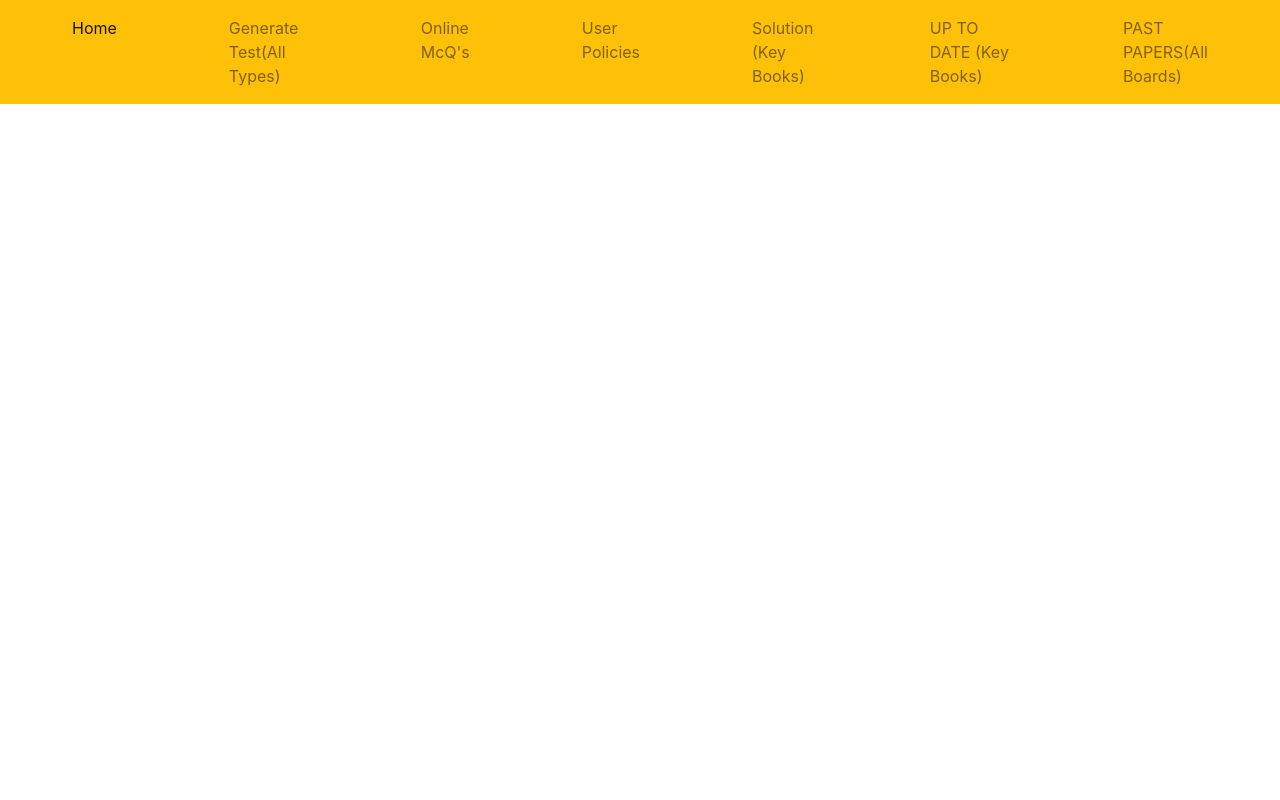
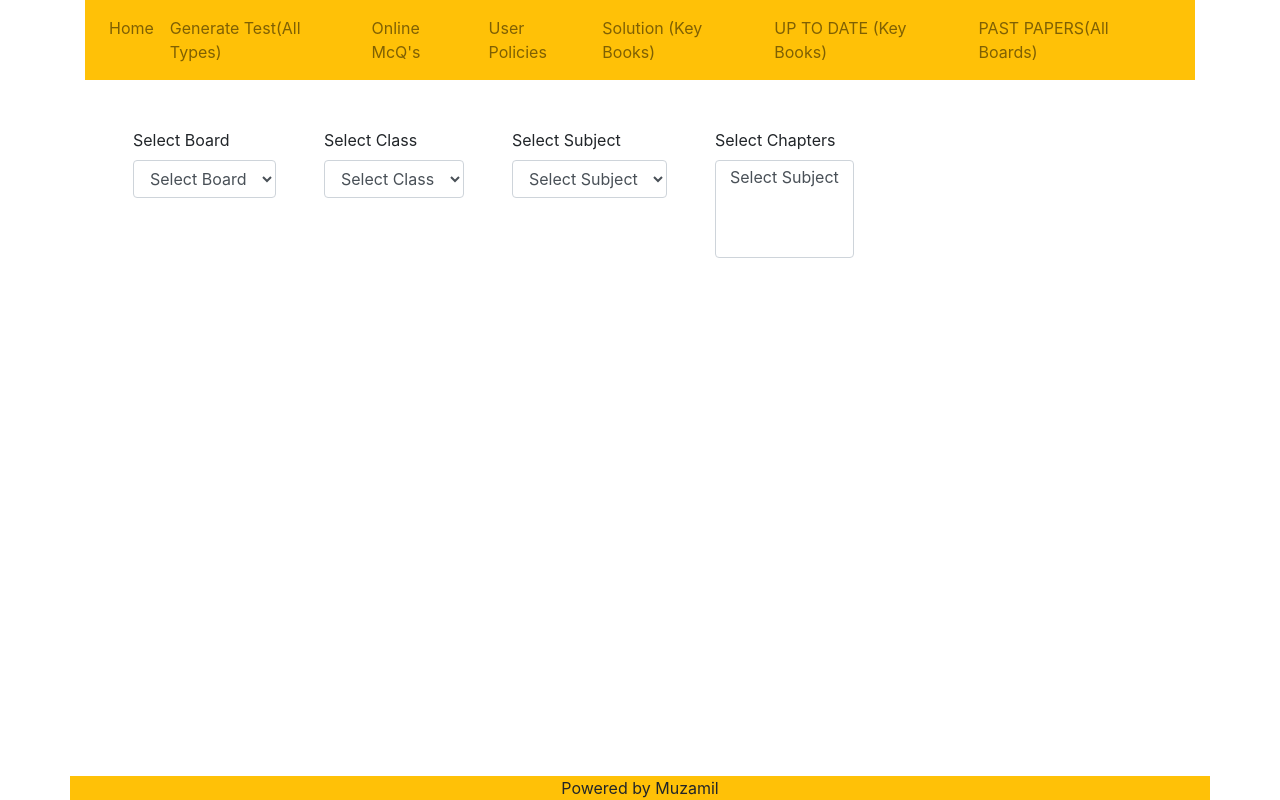
Before and after one commit to muzamilqadir786/brainbooks, a Django app: page / in a window 1280 px wide. Run offline with Django 4.2, Linux system fonts and the light colour scheme; data that the repository does not hold is empty; parts of the project's set-up code (start-up, migrations or seed data) failed here and were passed over.

Commit message:
main page ready of site

```diff
--- a/questions/urls.py
+++ b/questions/urls.py
@@ -1,7 +1,7 @@
 from django.urls import path
 from . import views
 urlpatterns = [
-    path('', views.index, name='index'),
+    path('', views.generate_paper, name='index'),
     path('generate_paper/', views.generate_paper, name='generate_paper'),
     path('ajax/load-dropdown/', views.load_dropdown_ajax, name='ajax_load_dropdown'),
 ]
--- a/templates/base.html
+++ b/templates/base.html
@@ -11,48 +11,34 @@
     <!--<link rel="stylesheet" href="style.css">-->
     <title>{% block title %}My amazing site{% endblock %}</title>
     <style>
-        .topnav a:hover {
+        ul.navbar-nav a:hover {
             border-bottom: 3px solid red;
         }
-        @media (min-width: 992px) {
-            .navbar li {
-                margin-left: 3em;
-                margin-right: 3em;
-            }
-        }
+
     </style>
 </head>
 
-<body>
-    <nav class="navbar navbar-expand-lg navbar-light bg-warning">
-    <div class="collapse navbar-collapse">
-      <ul class="navbar-nav ml-auto topnav">
-        <li class="nav-item"><a href="{% url 'index' %}" class="nav-link link-dark px-2 active" aria-current="page">Home</a></li>
-        <li class="nav-item"><a href="{% url 'generate_paper' %}" class="nav-link link-dark px-2">Generate Test(All Types)</a></li>
-        <li class="nav-item"><a href="#" class="nav-link link-dark px-2">Online McQ's</a></li>
-        <li class="nav-item"><a href="#" class="nav-link link-dark px-2">User Policies</a></li>
-        <li class="nav-item"><a href="#" class="nav-link link-dark px-2">Solution (Key Books)</a></li>
-        <li class="nav-item"><a href="#" class="nav-link link-dark px-2">UP TO DATE (Key Books)</a></li>
-        <li class="nav-item"><a href="#" class="nav-link link-dark px-2">PAST PAPERS(All Boards)</a></li>
+    <div class="container">
+        <nav class="navbar navbar-expand-md  navbar-light bg-warning">
+            <button class="navbar-toggler" type="button" data-toggle="collapse" data-target="#navbarSupportedContent" aria-controls="navbarSupportedContent" aria-expanded="false" aria-label="Toggle navigation">
+                <span class="navbar-toggler-icon"></span>
+            </button>
+            <div class="collapse navbar-collapse" id="navbarSupportedContent">
+                <ul class="navbar-nav">
+                    <li class="nav-item"><a href="{% url 'index' %}" class="nav-link">Home</a></li>
+                    <li class="nav-item"><a href="{% url 'generate_paper' %}" class="nav-link">Generate Test(All Types)</a></li>
+                    <li class="nav-item"><a href="#" class="nav-link">Online McQ's</a></li>
+                    <li class="nav-item"><a href="#" class="nav-link">User Policies</a></li>
+                    <li class="nav-item"><a href="#" class="nav-link">Solution (Key Books)</a></li>
+                    <li class="nav-item"><a href="#" class="nav-link">UP TO DATE (Key Books)</a></li>
+                    <li class="nav-item"><a href="#" class="nav-link">PAST PAPERS(All Boards)</a></li>
                 </ul>
-      <!--<ul class="nav">-->
-        <!--<li class="nav-item"><a href="#" class="nav-link link-dark px-2">Login</a></li>-->
-        <!--<li class="nav-item"><a href="#" class="nav-link link-dark px-2">Sign up</a></li>-->
-      <!--</ul>-->
-    </div>
+            </div> <!--UL Wrapper div -->
+
         </nav>
 
-    <!--<header class="py-3 mb-4 border-bottom">-->
-    <!--<div class="container d-flex flex-wrap justify-content-center">-->
-      <!--<a href="/" class="d-flex align-items-center mb-3 mb-lg-0 me-lg-auto text-dark text-decoration-none">-->
-        <!--<svg class="bi me-2" width="40" height="32"><use xlink:href="#bootstrap"></use></svg>-->
-        <!--<span class="fs-4">Double header</span>-->
-      <!--</a>-->
-      <!--<form class="col-12 col-lg-auto mb-3 mb-lg-0" role="search">-->
-        <!--<input type="search" class="form-control" placeholder="Search..." aria-label="Search">-->
-      <!--</form>-->
-    <!--</div>-->
-  <!--</header>-->
+
+
 
         <div id="sidebar">
             {% block sidebar %}
@@ -60,9 +46,22 @@
             {% endblock %}
         </div>
 
+
         <div id="content">
+             <script src="https://code.jquery.com/jquery-3.3.1.min.js"></script>
             {% block content %}{% endblock %}
         </div>
+
+         <footer class="page-footer font-small purple pt-4 fixed-bottom">
+            <div class="container bg-warning text-center"> Powered by Muzamil</div>
+        </footer>
+
+        </div> <!--Container div closed -->
+
+
+
+
+
 <!-- Optional JavaScript -->
     <!-- jQuery first, then Popper.js, then Bootstrap JS -->
     <!--<script src="https://code.jquery.com/jquery-3.3.1.slim.min.js" integrity="sha384-q8i/X+965DzO0rT7abK41JStQIAqVgRVzpbzo5smXKp4YfRvH+8abtTE1Pi6jizo" crossorigin="anonymous"></script>-->
--- a/templates/questions/generate_paper.html
+++ b/templates/questions/generate_paper.html
@@ -3,39 +3,50 @@
 {% block content %}
     <div class="clearfix mt-5">
     <form method="post" id="boardsForm" class="float-left ml-5" boards-drop-url="{% url 'ajax_load_dropdown' %}" >
-
-        <select id="boardsDropdown" class="selectpicker">
+        <div class="form-group">
+            <label for="demo_overview_minimal">Select Board</label>
+            <select id="boardsDropdown" class="form-control selectpicker">
                 <option>Select Board</option>
                 {% for board in boards %}
                     <option id="{{board.id}}" value="{{board.id}}"> {{board}} </option>
                 {% endfor %}
 
             </select>
+        </div>
     </form>
 
     <form method="post" id="classesForm" class="float-left ml-5" classes-drop-url="{% url 'ajax_load_dropdown'%}">
-        <select id="classNamesDropdown" class="selectpicker">
+        <div class="form-group">
+            <label for="demo_overview_minimal">Select Class</label>
+            <select id="classNamesDropdown" class="form-control selectpicker">
                 <option>Select Class </option>
             </select>
+        </div>
     </form>
 
     <form method="post" id="subjectsForm" class="float-left ml-5" subjects-drop-url="{% url 'ajax_load_dropdown' %}">
-        <select id="subjectNamesDropdown" class="selectpicker">
+        <div class="form-group">
+            <label for="demo_overview_minimal">Select Subject</label>
+            <select id="subjectNamesDropdown" class="form-control selectpicker">
                 <option>Select Subject</option>
             </select>
+        </div>
     </form>
 
     <form method="post" id="chaptersForm" class="float-left ml-5" chapters-drop-url="{% url 'ajax_load_dropdown' %}">
-        <select id="chapterNamesDropDown" class="selectpicker" multiple>
+        <div class="form-group">
+            <label for="demo_overview_minimal">Select Chapters</label>
+            <select id="chapterNamesDropDown" class="form-control selectpicker" multiple>
                 <option>Select Subject</option>
             </select>
+        </div>
     </form>
 
     </div>
 
 
 
-    <script src="https://code.jquery.com/jquery-3.3.1.min.js"></script>
+
   <script>
     $("#boardsDropdown").change(function () {
       var url = $("#boardsForm").attr("boards-drop-url");  // get the url of the `load_cities` view
```
Lines whose indentation alone changed are shown as unchanged.
